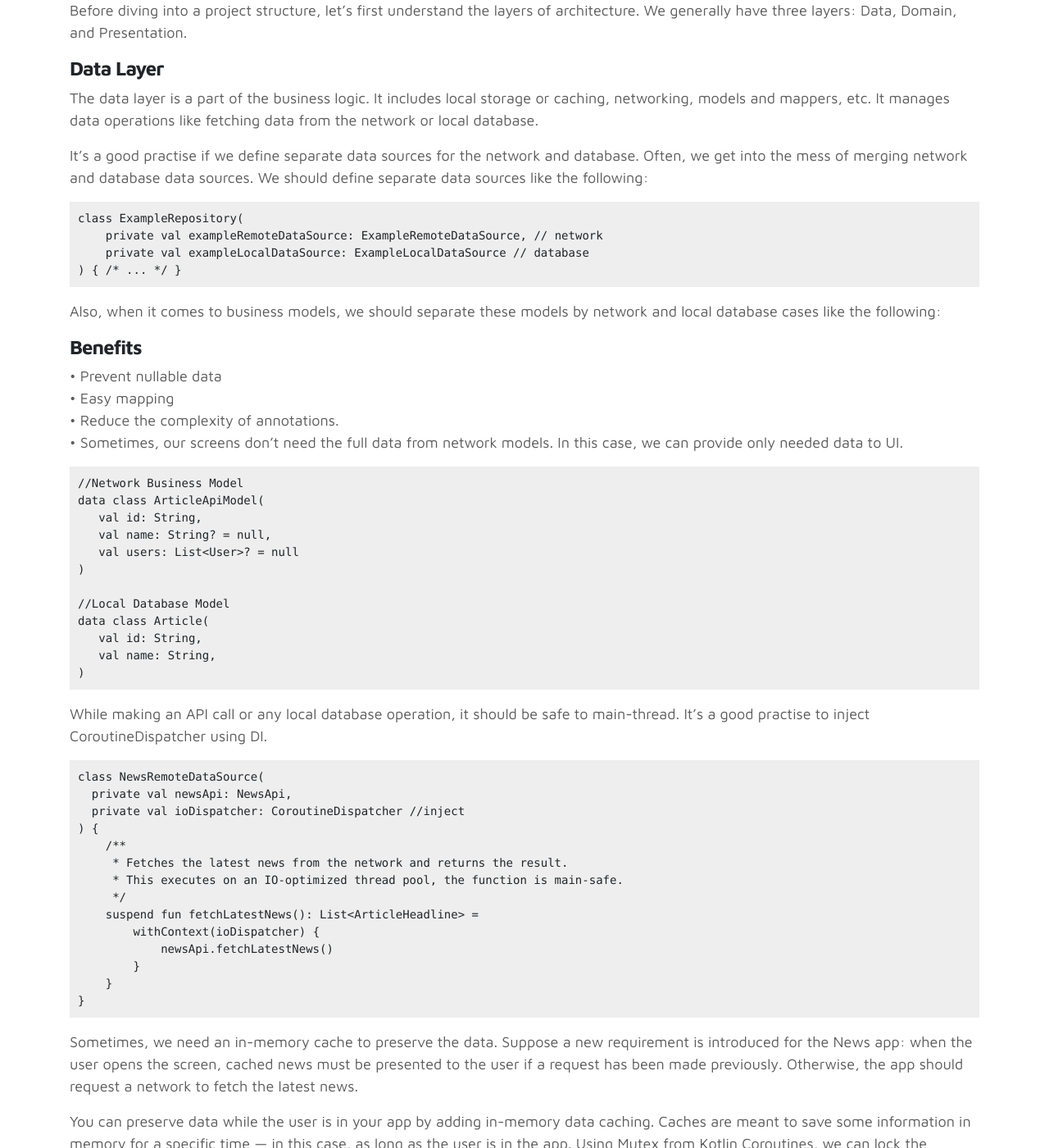
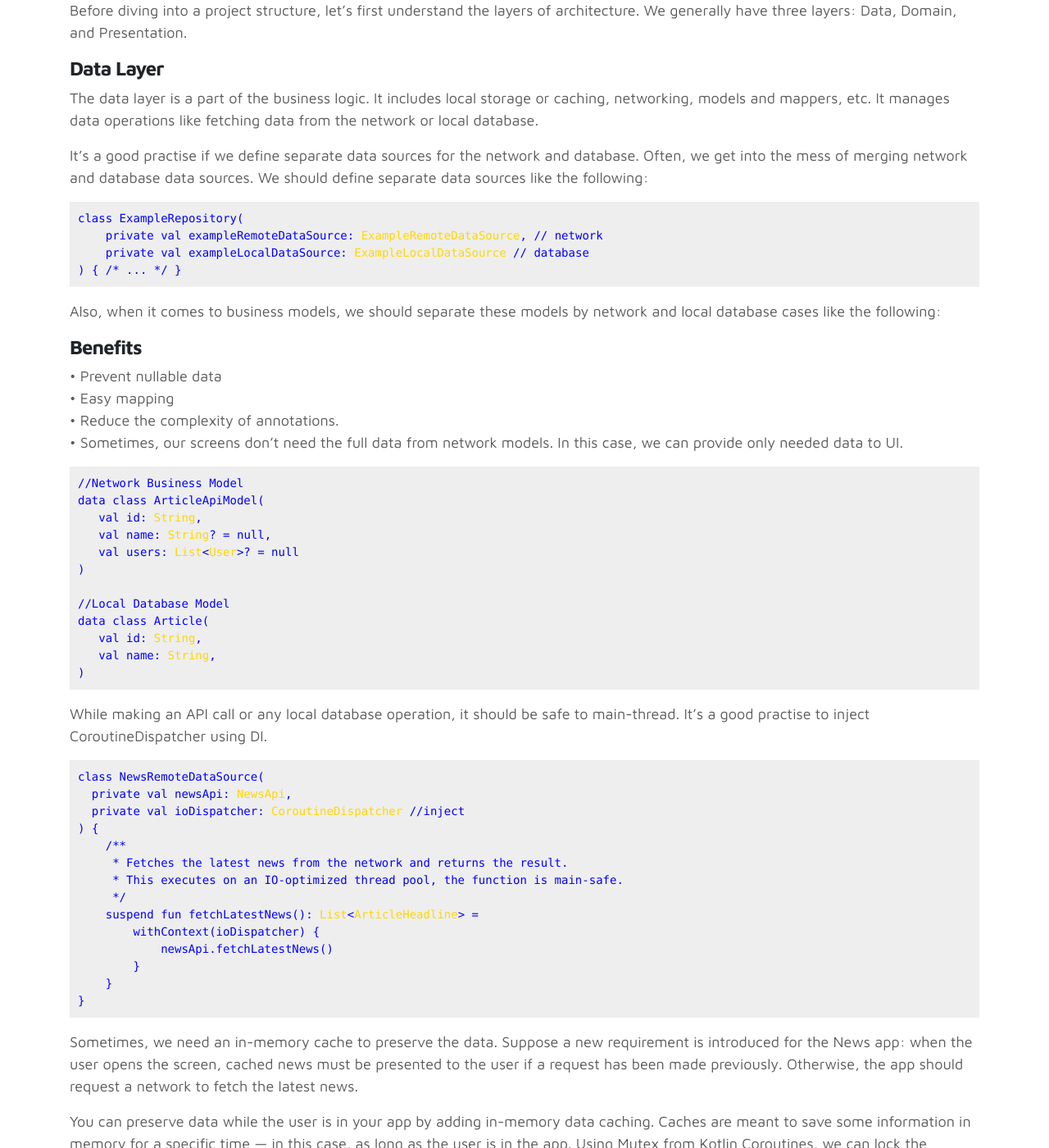
Before and after one commit to Mukuljangir372/mukuljangir372.github.io, a Jekyll site: the page built from _posts/2022-08-16-android-clean-architecture-blog.md, in a window 1280 px wide and 1400 px high, scrolled down 2764 px. Shown: the whole window at 82% size. Built offline with Jekyll 4.4.1, drawn with Linux system fonts in a browser that asks for light colours.

Commit message:
code style

```diff
--- a/css/tooplate-style.css
+++ b/css/tooplate-style.css
@@ -131,6 +131,16 @@ p {
   padding-left: 15px;
   padding-right: 15px;
   padding-bottom: 15px;
+}
+
+/* Block of code style */
+.highlight {
+  color: blue;
+
+}
+
+.nc {
+  color: gold;
 }
 
 
```
